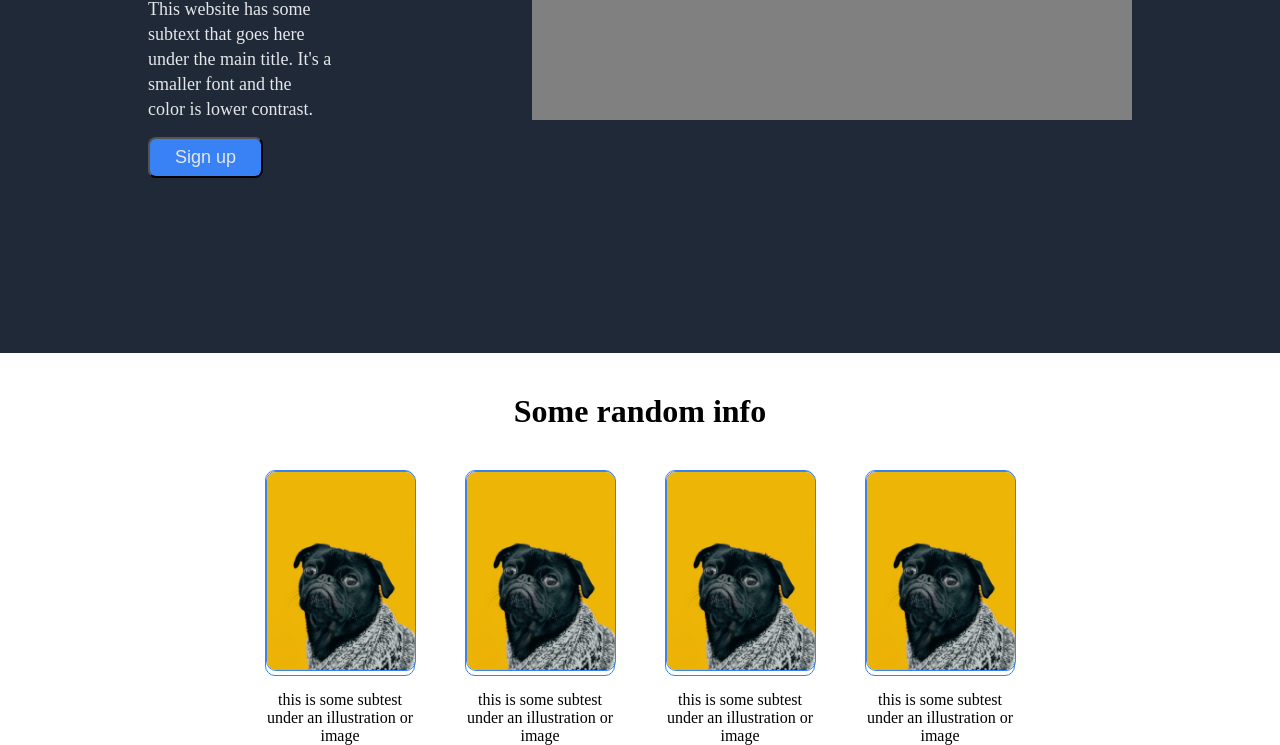
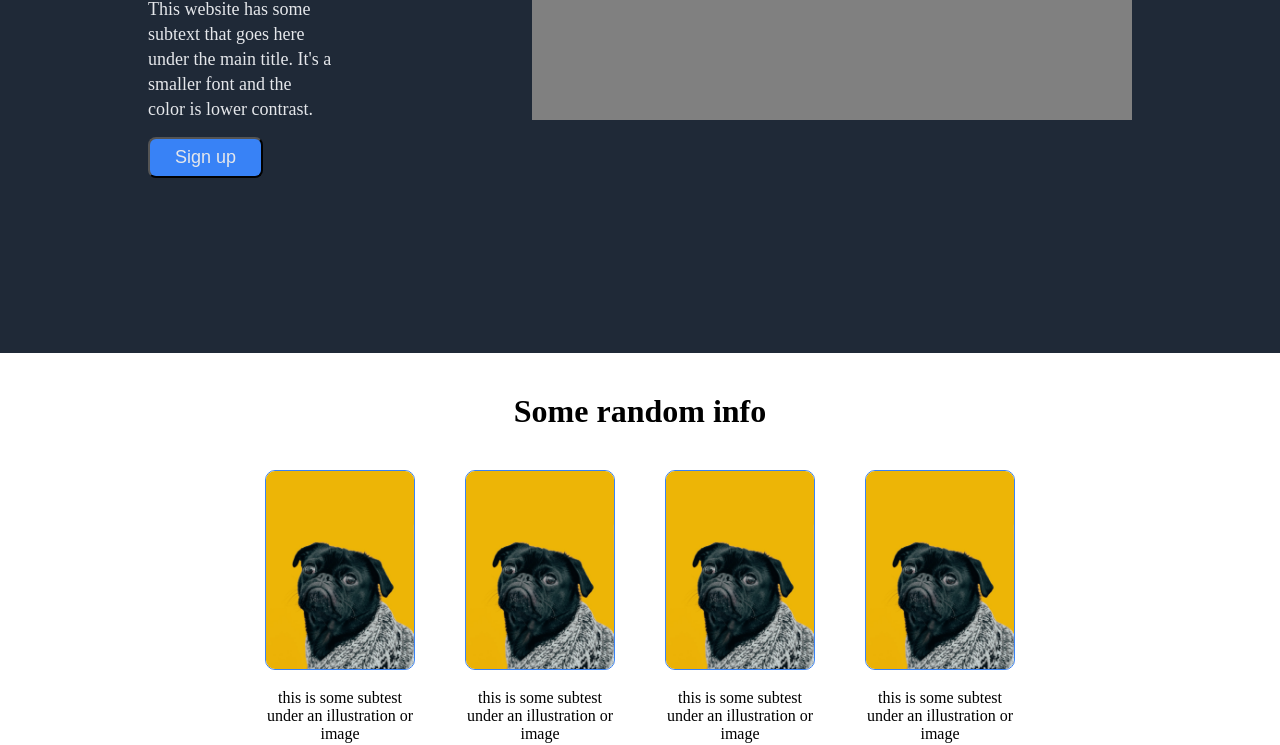
Before and after one commit to chriskelly009/Flexbox_Final_Project, a plain HTML site: page index.html in a window 1280 px wide. Shown: the part 429-1174 px from the top of the page. Drawn offline with Linux system fonts and the light colour scheme.

```diff
--- a/styles.css
+++ b/styles.css
@@ -80,8 +80,8 @@
 .cta-img {
     /* height: 200px; */
     /* width: 200px; */
-    border: 1px solid #3882F6;
-    border-radius: 10px;
+    /* border: 1px solid #3882F6;
+    border-radius: 10px; */
 }
 .cta-text {
     text-align: center;
```
